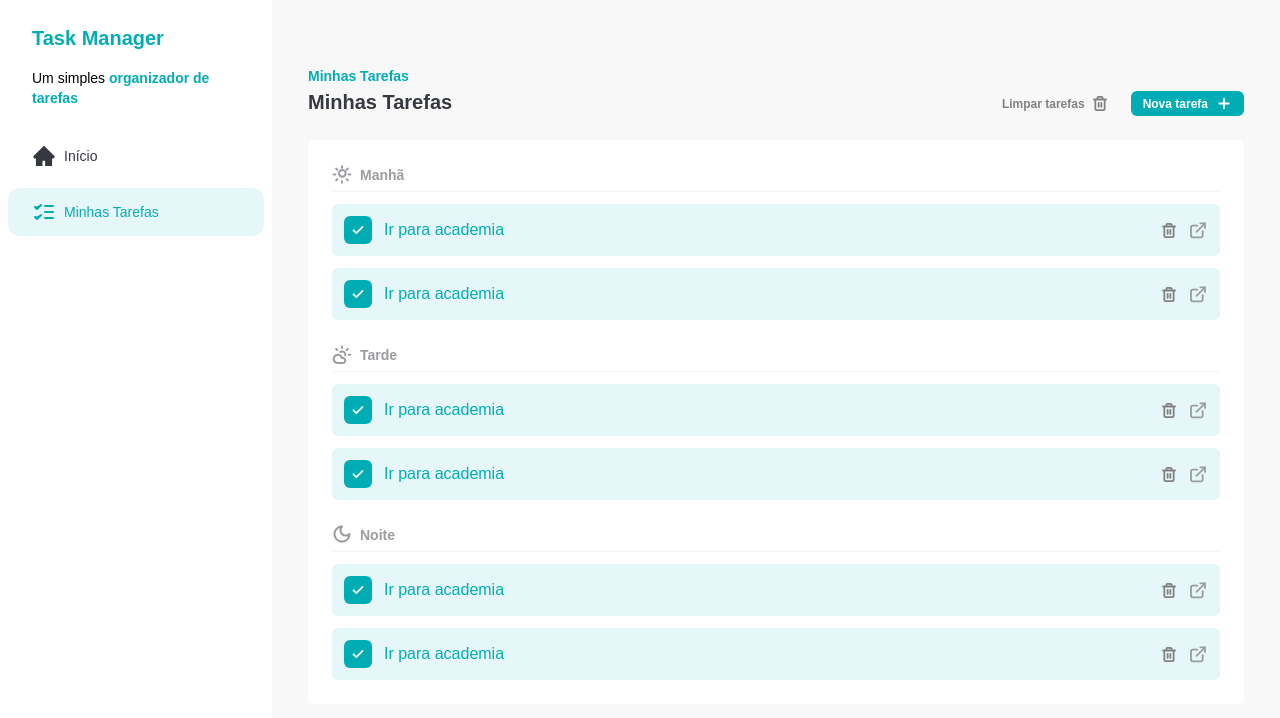
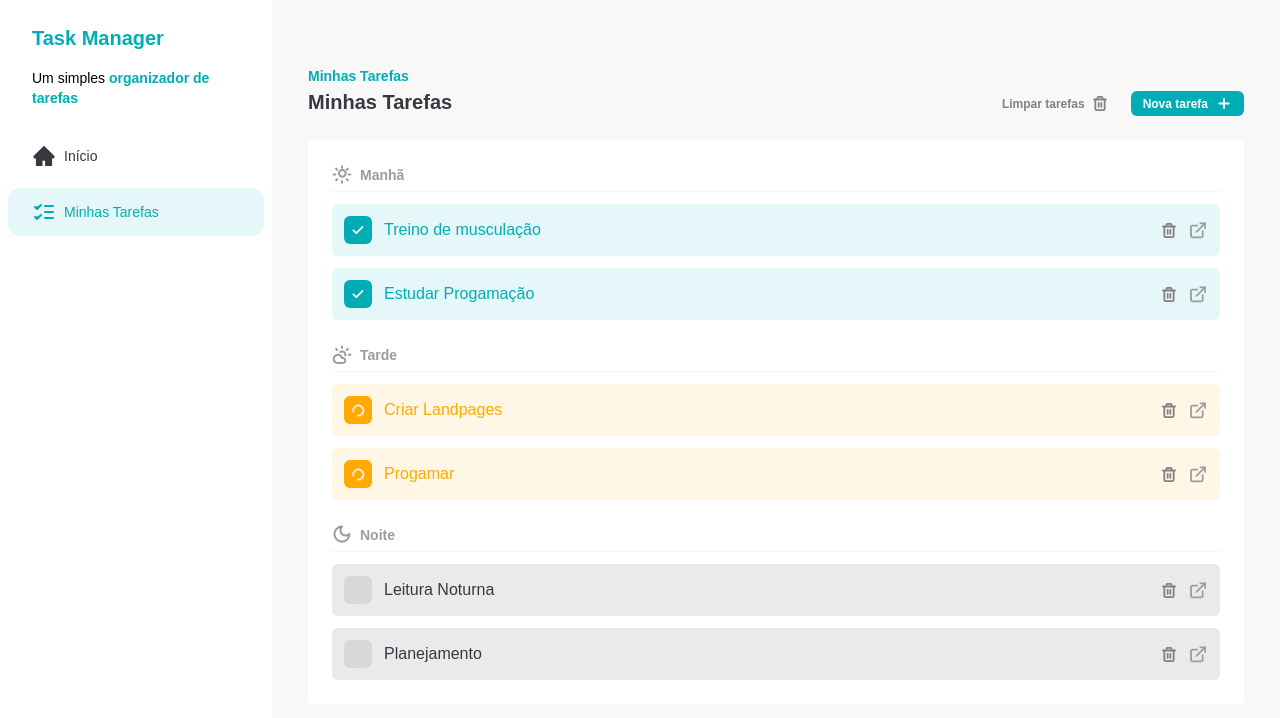
Before and after one commit to davifdev/task-manager-fsc, a React (Vite) app: page / in a window 1280 px wide. Shown: the top 718 px of the page. Built offline with nearby package versions, Linux system fonts and the light colour scheme; data requests are answered from the project's data file.

Commit message:
feat: implementing mocks datas of tasks  and dynamic colors

```diff
--- a/db.json
+++ b/db.json
@@ -1,42 +1,42 @@
 {
   "tasks": [
     {
-      "id": 1,
+      "id": "1",
       "title": "Treino de musculação",
       "time": "morning",
       "status": "done",
       "description": "Treinar musculação durante 1 hora"
     },
     {
-      "id": 2,
+      "id": "2",
       "title": "Estudar Progamação",
       "time": "morning",
       "status": "done",
       "description": "Estudar progamação durante 2 horas"
     },
     {
-      "id": 3,
+      "id": "3",
       "title": "Criar Landpages",
       "time": "afternoon",
       "status": "in_progress",
       "description": "Criação de Landpages Freelancer"
     },
     {
-      "id": 4,
+      "id": "4",
       "title": "Progamar",
       "time": "afternoon",
       "status": "in_progress",
       "description": "Progamar durante 4 horas focado"
     },
     {
-      "id": 5,
+      "id": "5",
       "title": "Leitura Noturna",
       "time": "evening",
       "status": "not_started",
       "description": "Ler durante 30 min"
     },
     {
-      "id": 6,
+      "id": "6",
       "title": "Planejamento",
       "time": "evening",
       "status": "not_started",
--- a/package.json
+++ b/package.json
@@ -12,6 +12,7 @@
   },
   "dependencies": {
     "@tailwindcss/vite": "^4.1.14",
+    "json-server": "^1.0.0-beta.3",
     "react": "^19.1.1",
     "react-dom": "^19.1.1",
     "tailwind-merge": "^3.3.1",
--- a/src/components/TaskItem.tsx
+++ b/src/components/TaskItem.tsx
@@ -1,22 +1,55 @@
-import { CheckIcon, DetailsIcon, TrashIcon } from "../assets/icons";
+import { CheckIcon, DetailsIcon, LoaderIcon, TrashIcon } from "../assets/icons";
+import { type TaskModel } from "../models/TaskModel";
+import { type DefaultColors } from "../models/TaskColors";
 import Button from "./Button";
 
-const TaskItem = () => {
+interface TaskItemProps {
+  task: TaskModel;
+}
+const TaskItem = ({ task }: TaskItemProps) => {
+  const itemColors: DefaultColors = {
+    done: "bg-[var(--primary-opacity)]",
+    in_progress: "bg-[var(--process-opacity)]",
+    not_started: "bg-[var(--dark-blue-opacity)]",
+  } as const;
+
+  const checkboxColors: DefaultColors = {
+    done: "bg-primary",
+    in_progress: "bg-process",
+    not_started: "bg-[var(--dark-blue-opacity)]",
+  } as const;
+
+  const textColors: DefaultColors = {
+    done: "text-primary",
+    in_progress: "text-process",
+    not_started: "text-dark-blue",
+  } as const;
+
   return (
-    <div className="flex items-center justify-between rounded-md bg-[var(--primary-opacity)] p-3">
+    <div
+      className={`flex items-center justify-between rounded-md p-3 ${itemColors[task.status as keyof typeof itemColors]}`}
+    >
       <div className="flex items-center gap-3">
         <label
           htmlFor="status"
-          className="bg-primary relative flex h-7 w-7 cursor-pointer items-center justify-center rounded-md"
+          className={`relative flex h-7 w-7 cursor-pointer items-center justify-center rounded-md ${checkboxColors[task.status as keyof typeof checkboxColors]}`}
         >
           <input
             type="checkbox"
             id="status"
+            checked={task.status === "done"}
             className="absolute top-0 left-0 h-full w-full cursor-pointer opacity-0"
           />
-          <CheckIcon />
+          {task.status === "done" && <CheckIcon />}
+          {task.status === "in_progress" && (
+            <LoaderIcon className="animate-spin text-white" />
+          )}
         </label>
-        <p className="text-md text-primary">Ir para academia</p>
+        <p
+          className={`text-md ${textColors[task.status as keyof typeof textColors]}`}
+        >
+          {task.title}
+        </p>
       </div>
       <div className="flex items-center">
         <Button color="ghost">
--- a/src/components/Tasks.tsx
+++ b/src/components/Tasks.tsx
@@ -1,28 +1,48 @@
+import { useEffect, useState } from "react";
 import { CloudSunIcon, MoonIcon, SunIcon } from "../assets/icons";
 
 import Header from "./Header";
 import TaskItem from "./TaskItem";
 import TaskSeparator from "./TaskSeparator";
+import type { TaskModel } from "../models/TaskModel";
 
 const Tasks = () => {
+  const [tasks, setTasks] = useState<TaskModel[]>([]);
+  useEffect(() => {
+    const fetchTasks = async () => {
+      const response = await fetch("http://localhost:3000/tasks");
+      const tasks = await response.json();
+      setTasks(tasks);
+    };
+
+    fetchTasks();
+  }, []);
+
+  const tasksMorning = tasks?.filter((task) => task.time === "morning");
+  const tasksAfternoon = tasks?.filter((task) => task.time === "afternoon");
+  const tasksEvening = tasks?.filter((task) => task.time === "evening");
+
   return (
     <section className="w-full space-y-6 px-9 py-16">
       <Header title="Minhas Tarefas" subtitle="Minhas Tarefas" />
       <div className="space-y-6 rounded-md bg-white p-6">
         <div className="space-y-3">
           <TaskSeparator text="Manhã" icon={<SunIcon />} />
-          <TaskItem />
-          <TaskItem />
+          {tasksMorning.map((task) => (
+            <TaskItem task={task} key={task.id} />
+          ))}
         </div>
         <div className="space-y-3">
           <TaskSeparator text="Tarde" icon={<CloudSunIcon />} />
-          <TaskItem />
-          <TaskItem />
+          {tasksAfternoon.map((task) => (
+            <TaskItem task={task} key={task.id} />
+          ))}
         </div>
         <div className="space-y-3">
           <TaskSeparator text="Noite" icon={<MoonIcon />} />
-          <TaskItem />
-          <TaskItem />
+          {tasksEvening.map((task) => (
+            <TaskItem task={task} key={task.id} />
+          ))}
         </div>
       </div>
     </section>
--- a/src/index.css
+++ b/src/index.css
@@ -7,6 +7,7 @@
   --color-gray-bg: #f8f8f8;
   --primary-opacity: --alpha(#00adb5 / 10%);
   --process-opacity:  --alpha(#ffaa04 / 10%);
+  --dark-blue-opacity:  --alpha(#35383e / 10%);
 }
 
 @theme {
--- /dev/null
+++ b/src/models/TaskColors.ts
@@ -0,0 +1,5 @@
+export type DefaultColors = {
+  done: string;
+  in_progress: string;
+  not_started: string;
+};
--- /dev/null
+++ b/src/models/TaskModel.ts
@@ -0,0 +1,7 @@
+export type TaskModel = {
+  id: string;
+  title: string;
+  time: string;
+  status: string;
+  description: string;
+};
```
Also changed, not shown: 1 other file (tests, documents, lock files or other folders).
